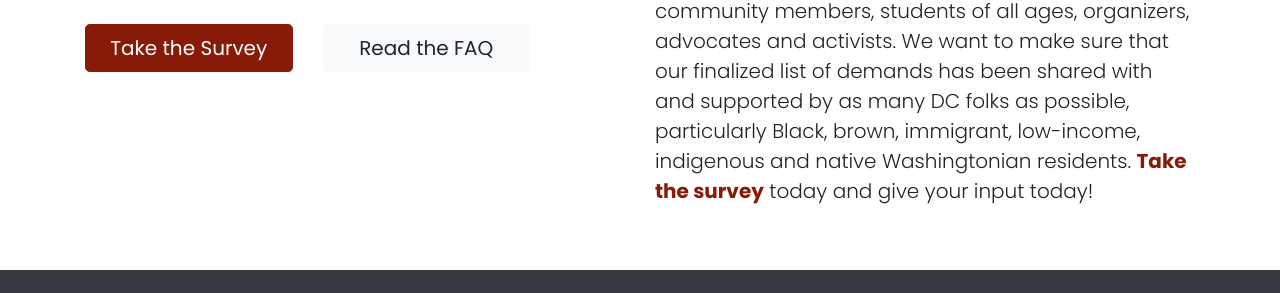
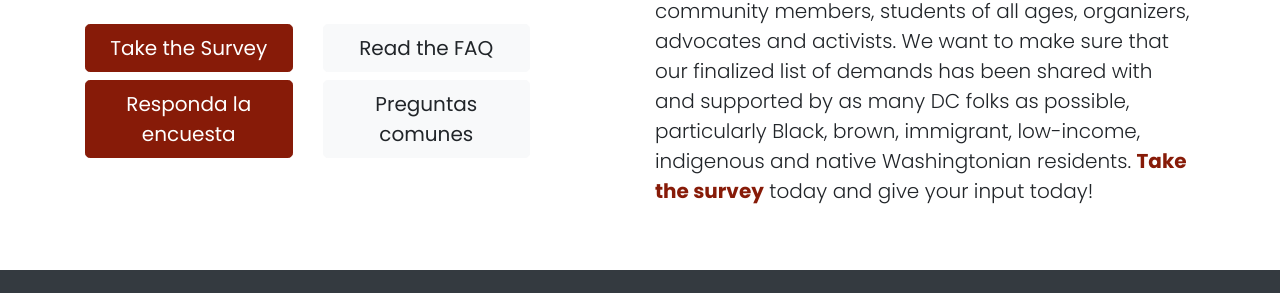
Before and after one commit to lomaxap/the-peoples-demands-dc, a website built with webpack: page src/views/index.html in a window 1280 px wide. Shown: the part 253-546 px from the top of the page. Built offline with nearby package versions, Linux system fonts and the light colour scheme; some packages are replaced by stand-ins of ours.

Commit message:
changes'

```diff
--- a/src/views/index.html
+++ b/src/views/index.html
@@ -14,6 +14,12 @@
             target="_blank"
             >Take the Survey</a
           >
+          <a
+            class="btn btn-primary btn-lg btn-block"
+            href="https://bit.ly/COVIDSpan"
+            target="_blank"
+            >Responda la encuesta</a
+          >
         </div>
         <div class="col-md-6 col-lg-5 mb-2">
           <a
@@ -21,6 +27,12 @@
             href="https://drive.google.com/file/d/1463BvMuBpICdTNBAfAGo7J1vgbCHhmCT/view"
             target="_blank"
             >Read the FAQ</a
+          >
+          <a
+            class="btn btn-light btn-lg btn-block"
+            href="https://bit.ly/FAQEspanol"
+            target="_blank"
+            >Preguntas comunes</a
           >
         </div>
       </div>
```
